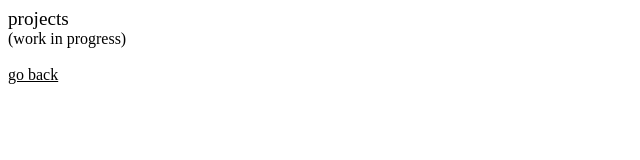
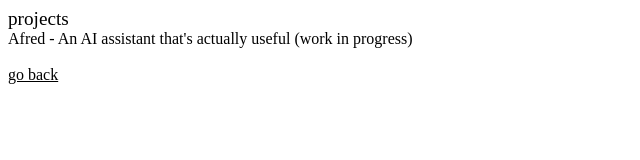
Before and after one commit to smalldrew/smalldrew.github.io, a plain HTML site: page projects.html in a window 1280 px wide. Shown: the whole page, without its empty margins (0-640 px from the left). Drawn offline with Linux system fonts and the light colour scheme.

Commit message:
updated projects

```diff
--- a/projects.html
+++ b/projects.html
@@ -13,7 +13,7 @@
 <body>
     <big>projects</big>
     <br>
-    (work in progress)
+    Afred - An AI assistant that's actually useful (work in progress)
     <br>
     <br>
     <a href="index.html">go back</a>
```
